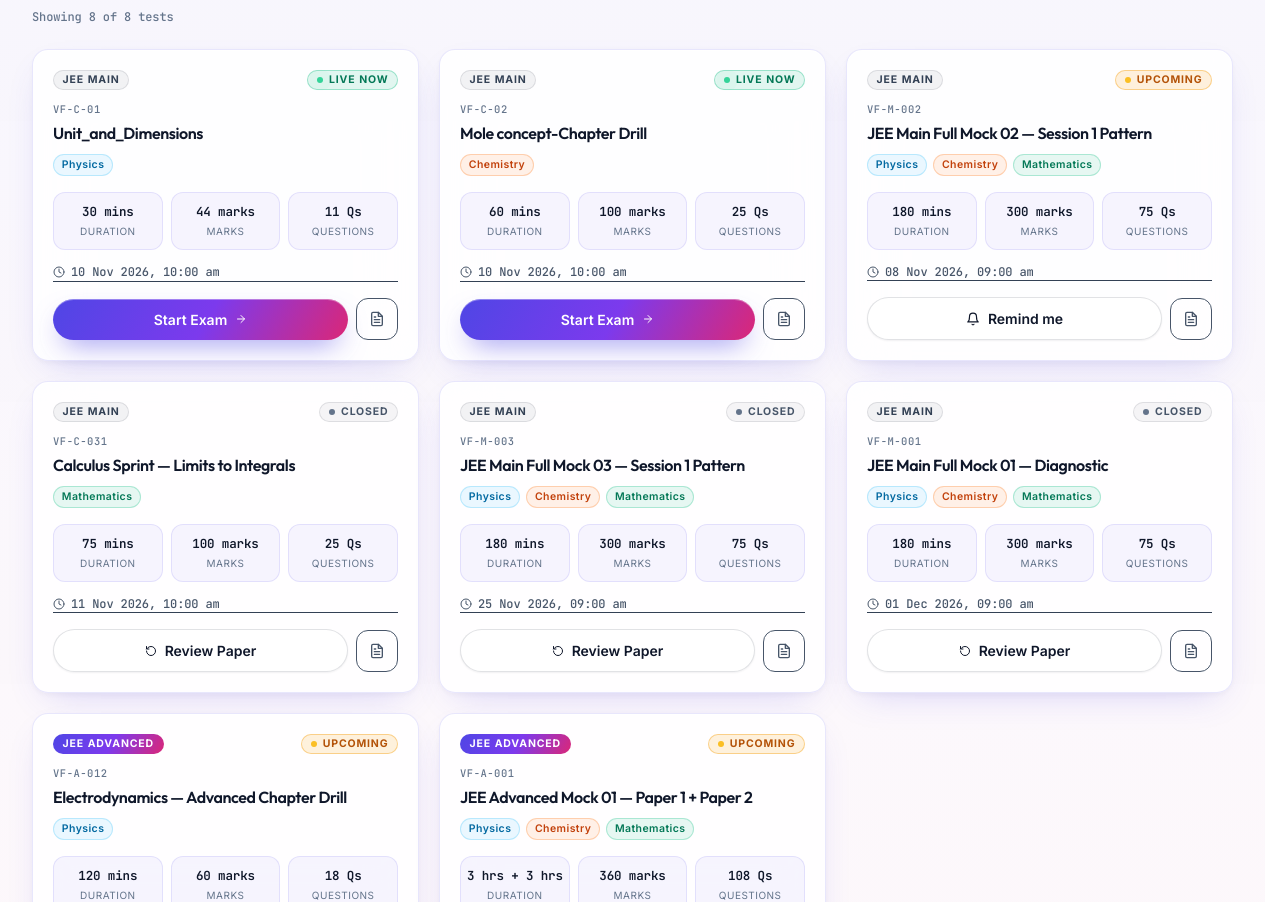
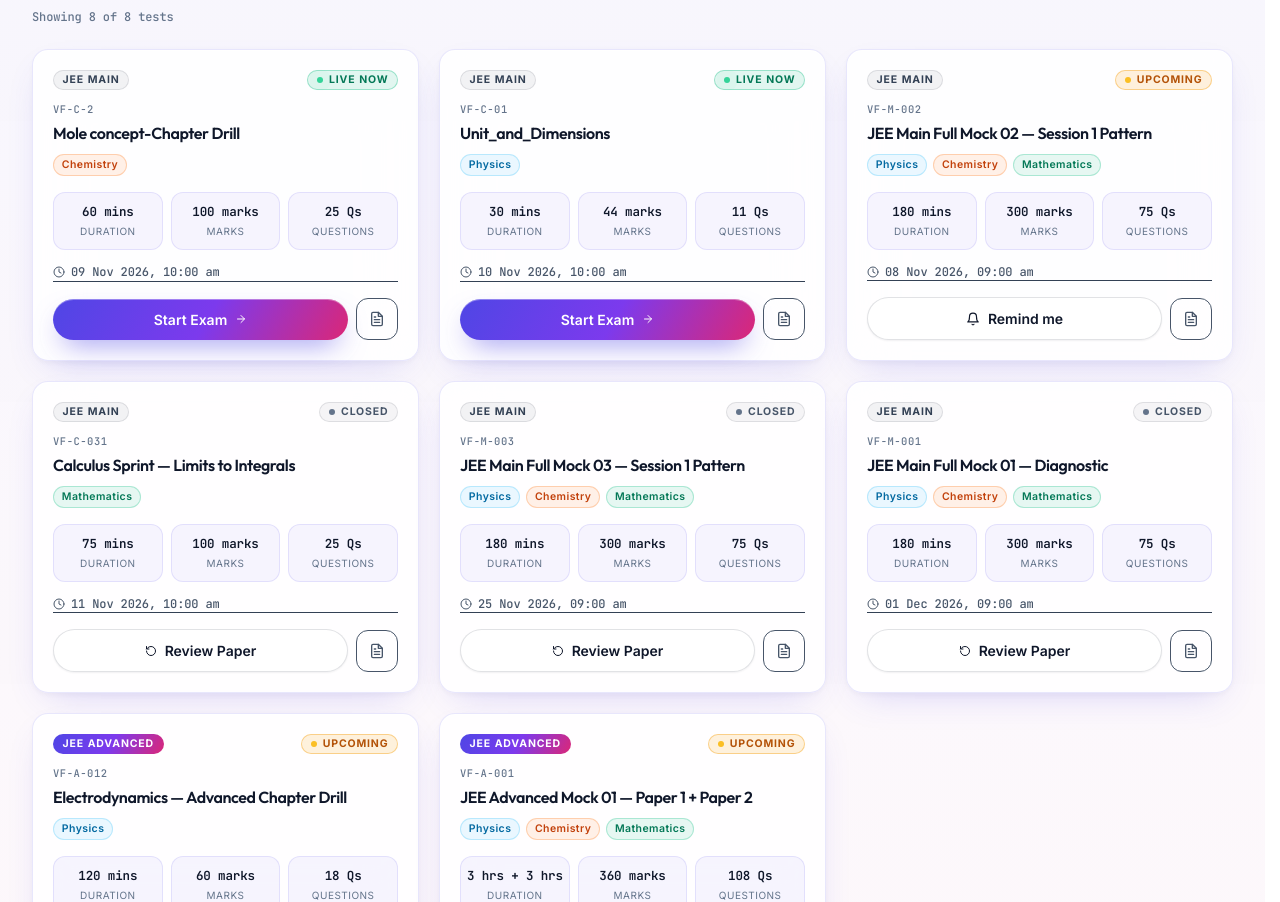
Before and after one commit to vortexfusecbt/VortexFuse, a plain HTML site: page index.html in a window 1280 px wide. Shown: the part 1527-2429 px from the top of the page. Drawn offline with nearby package versions, Linux system fonts and the light colour scheme.

Commit message:
Update index.html

```diff
--- a/index.html
+++ b/index.html
@@ -847,9 +847,9 @@
     subject: "Physics", duration: "30 mins", marks: "44 marks", questions: 11,
     date: "2026-11-10T10:00:00", status: "live", fileUrl: "Unit_and_Dimensions.html",
     syllabus: "complete unit and dimensions" },
-  { id: "VF-C-02", title: "Mole concept-Chapter Drill", category: "jee-main", scope: "chapter-wise",
+  { id: "VF-C-2", title: "Mole concept-Chapter Drill", category: "jee-main", scope: "chapter-wise",
     subject: "Chemistry", duration: "60 mins", marks: "100 marks", questions: 25,
-    date: "2026-11-10T10:00:00", status: "live", fileUrl: "Mole_Concept.html",
+    date: "2026-11-09T10:00:00", status: "live", fileUrl: "Mole_Concept.html",
     syllabus: "Some Basic Concepts of Chemistry" },
   { id: "VF-C-031", title: "Calculus Sprint — Limits to Integrals", category: "jee-main", scope: "chapter-wise",
     subject: "Mathematics", duration: "75 mins", marks: "100 marks", questions: 25,
```
